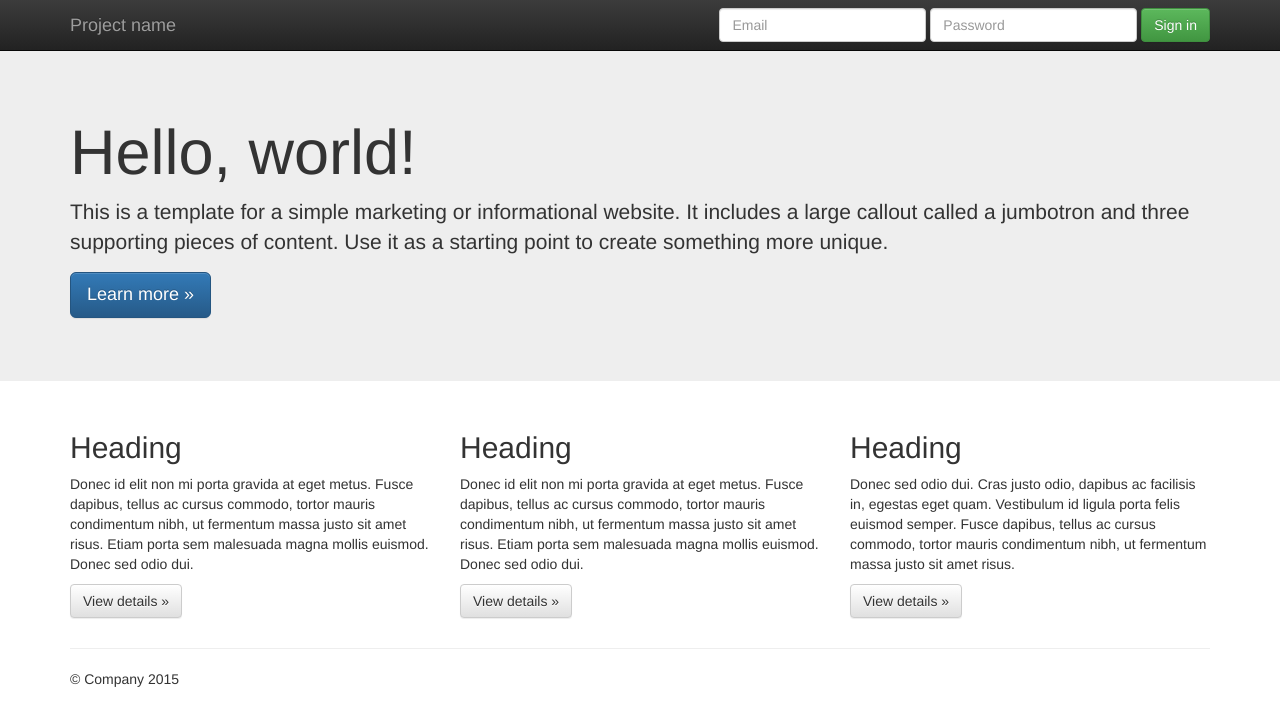
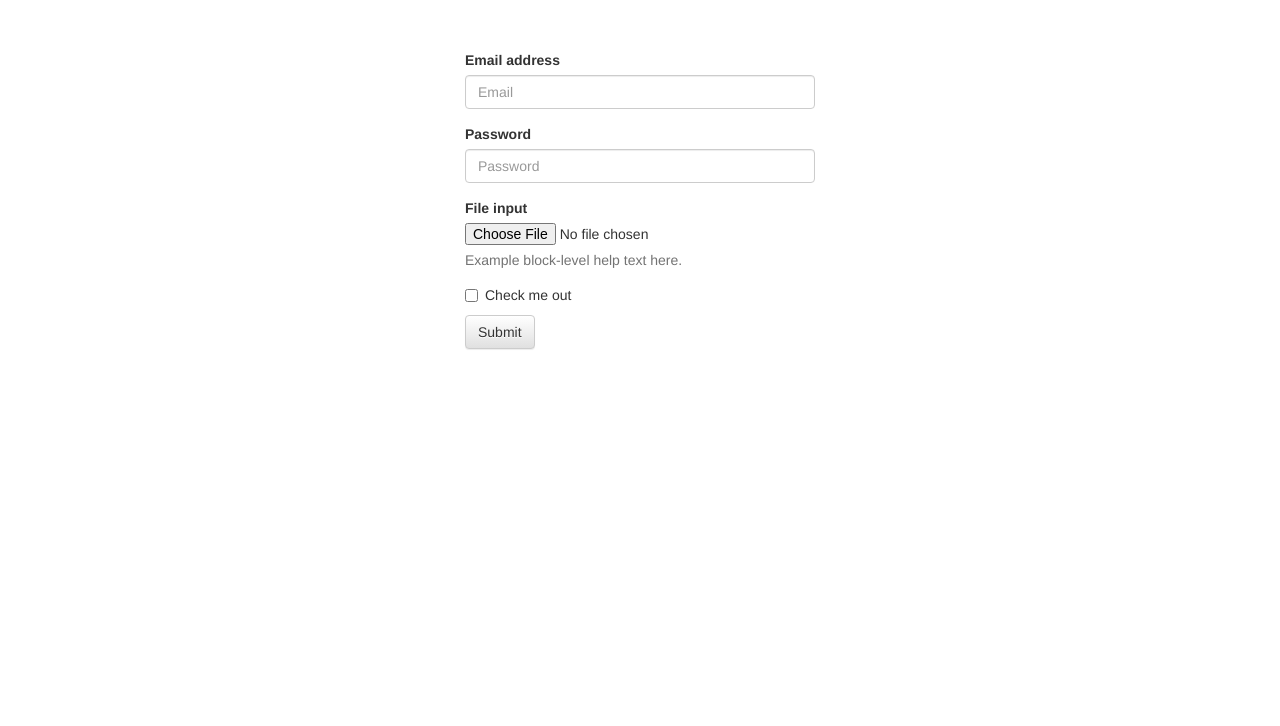
Before and after one commit to JoelvdWeg/opdracht-3-11-16, a PHP site: page / in a window 1280 px wide. Shown: the top 726 px of the page. Run offline with PHP 8.4, Linux system fonts and the light colour scheme; some libraries are stand-ins or nearby versions.

Commit message:
het begin

```diff
--- a/root/css/main.css
+++ b/root/css/main.css
@@ -1,4 +1,7 @@
-
+body {
+    padding-top: 50px;
+    padding-bottom: 20px;
+}
 
 /* ==========================================================================
    Author's custom styles
--- a/root/index.php
+++ b/root/index.php
@@ -12,96 +12,37 @@
         <link rel="apple-touch-icon" href="apple-touch-icon.png">
 
         <link rel="stylesheet" href="css/bootstrap.min.css">
-        <style>
-            body {
-                padding-top: 50px;
-                padding-bottom: 20px;
-            }
-        </style>
         <link rel="stylesheet" href="css/bootstrap-theme.min.css">
         <link rel="stylesheet" href="css/main.css">
 
         <script src="js/vendor/modernizr-2.8.3-respond-1.4.2.min.js"></script>
     </head>
     <body>
-        <!--[if lt IE 8]>
-            <p class="browserupgrade">You are using an <strong>outdated</strong> browser. Please <a href="http://browsehappy.com/">upgrade your browser</a> to improve your experience.</p>
-        <![endif]-->
-    <nav class="navbar navbar-inverse navbar-fixed-top" role="navigation">
-      <div class="container">
-        <div class="navbar-header">
-          <button type="button" class="navbar-toggle collapsed" data-toggle="collapse" data-target="#navbar" aria-expanded="false" aria-controls="navbar">
-            <span class="sr-only">Toggle navigation</span>
-            <span class="icon-bar"></span>
-            <span class="icon-bar"></span>
-            <span class="icon-bar"></span>
-          </button>
-          <a class="navbar-brand" href="#">Project name</a>
-        </div>
-        <div id="navbar" class="navbar-collapse collapse">
-          <form class="navbar-form navbar-right" role="form">
+      <div  class="container">
+        <div class="col-lg-4 col-lg-offset-4">
+          <form>
             <div class="form-group">
-              <input type="text" placeholder="Email" class="form-control">
+              <label for="exampleInputEmail1">Email address</label>
+              <input type="email" class="form-control" id="exampleInputEmail1" placeholder="Email">
             </div>
             <div class="form-group">
-              <input type="password" placeholder="Password" class="form-control">
+              <label for="exampleInputPassword1">Password</label>
+              <input type="password" class="form-control" id="exampleInputPassword1" placeholder="Password">
             </div>
-            <button type="submit" class="btn btn-success">Sign in</button>
+            <div class="form-group">
+              <label for="exampleInputFile">File input</label>
+              <input type="file" id="exampleInputFile">
+              <p class="help-block">Example block-level help text here.</p>
+            </div>
+            <div class="checkbox">
+              <label>
+                <input type="checkbox"> Check me out
+              </label>
+            </div>
+            <button type="submit" class="btn btn-default">Submit</button>
           </form>
-        </div><!--/.navbar-collapse -->
-      </div>
-    </nav>
-
-    <!-- Main jumbotron for a primary marketing message or call to action -->
-    <div class="jumbotron">
-      <div class="container">
-        <h1>Hello, world!</h1>
-        <p>This is a template for a simple marketing or informational website. It includes a large callout called a jumbotron and three supporting pieces of content. Use it as a starting point to create something more unique.</p>
-        <p><a class="btn btn-primary btn-lg" href="#" role="button">Learn more &raquo;</a></p>
-      </div>
+      <div>
     </div>
-
-    <div class="container">
-      <!-- Example row of columns -->
-      <div class="row">
-        <div class="col-md-4">
-          <h2>Heading</h2>
-          <p>Donec id elit non mi porta gravida at eget metus. Fusce dapibus, tellus ac cursus commodo, tortor mauris condimentum nibh, ut fermentum massa justo sit amet risus. Etiam porta sem malesuada magna mollis euismod. Donec sed odio dui. </p>
-          <p><a class="btn btn-default" href="#" role="button">View details &raquo;</a></p>
-        </div>
-        <div class="col-md-4">
-          <h2>Heading</h2>
-          <p>Donec id elit non mi porta gravida at eget metus. Fusce dapibus, tellus ac cursus commodo, tortor mauris condimentum nibh, ut fermentum massa justo sit amet risus. Etiam porta sem malesuada magna mollis euismod. Donec sed odio dui. </p>
-          <p><a class="btn btn-default" href="#" role="button">View details &raquo;</a></p>
-       </div>
-        <div class="col-md-4">
-          <h2>Heading</h2>
-          <p>Donec sed odio dui. Cras justo odio, dapibus ac facilisis in, egestas eget quam. Vestibulum id ligula porta felis euismod semper. Fusce dapibus, tellus ac cursus commodo, tortor mauris condimentum nibh, ut fermentum massa justo sit amet risus.</p>
-          <p><a class="btn btn-default" href="#" role="button">View details &raquo;</a></p>
-        </div>
-      </div>
-
-      <hr>
-
-      <footer>
-        <p>&copy; Company 2015</p>
-      </footer>
-    </div> <!-- /container -->        <script src="//ajax.googleapis.com/ajax/libs/jquery/1.11.2/jquery.min.js"></script>
-        <script>window.jQuery || document.write('<script src="js/vendor/jquery-1.11.2.min.js"><\/script>')</script>
-
-        <script src="js/vendor/bootstrap.min.js"></script>
-
-        <script src="js/main.js"></script>
-
-        <!-- Google Analytics: change UA-XXXXX-X to be your site's ID. -->
-        <script>
-            (function(b,o,i,l,e,r){b.GoogleAnalyticsObject=l;b[l]||(b[l]=
-            function(){(b[l].q=b[l].q||[]).push(arguments)});b[l].l=+new Date;
-            e=o.createElement(i);r=o.getElementsByTagName(i)[0];
-            e.src='//www.google-analytics.com/analytics.js';
-            r.parentNode.insertBefore(e,r)}(window,document,'script','ga'));
-            ga('create','UA-XXXXX-X','auto');ga('send','pageview');
-        </script>
     </body>
 </html>
 
```
